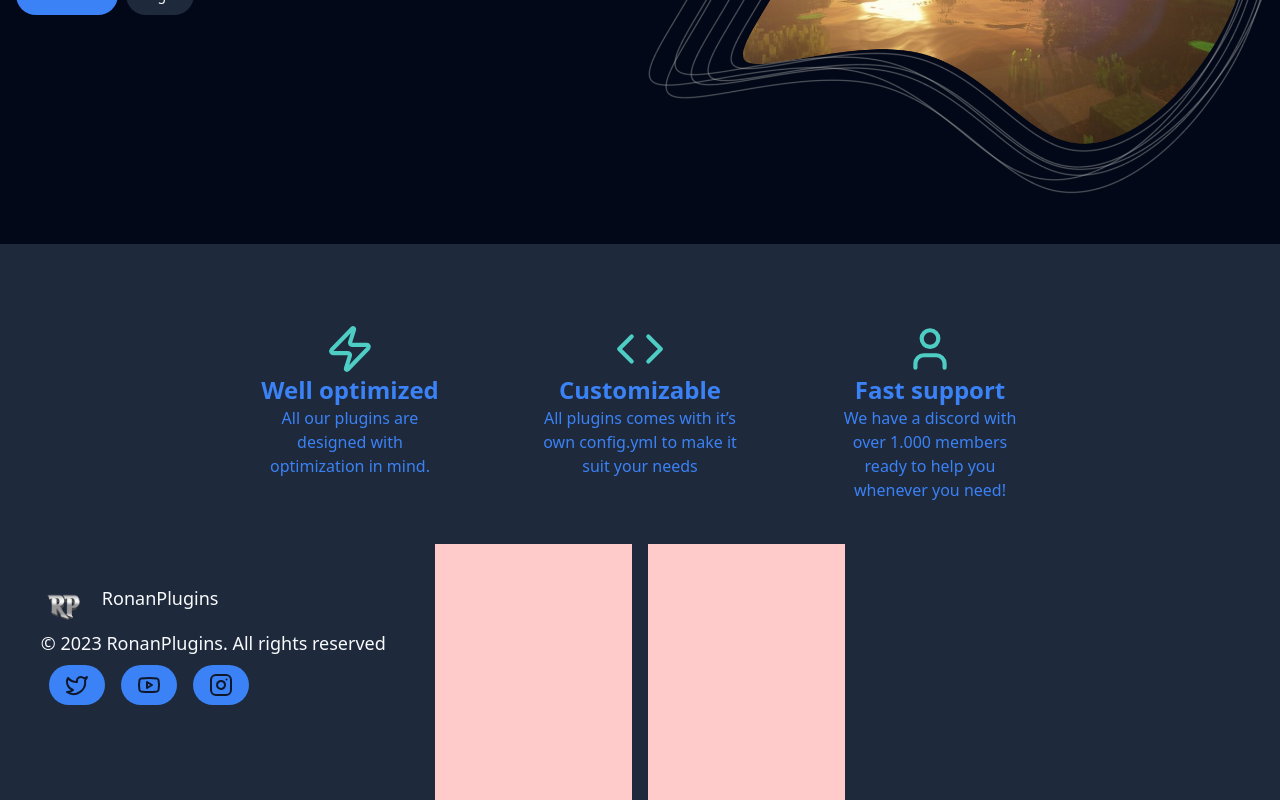
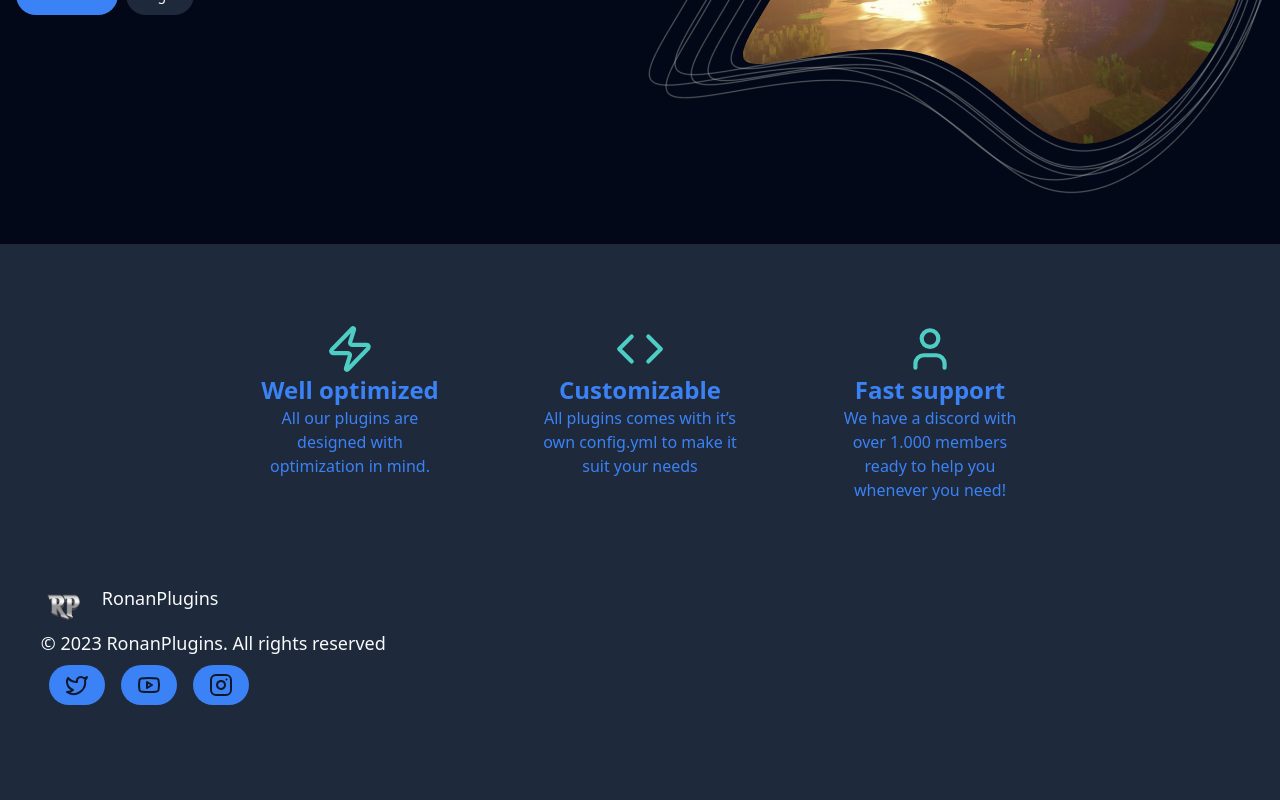
Before and after one commit to RonanPlugins/RonanPluginsFrontend, a React (Vite) app: page /home in a window 1280 px wide. Shown: the part 387-1187 px from the top of the page. Built offline with nearby package versions, Linux system fonts and the light colour scheme.

Commit message:
footer changes

```diff
--- a/src/components/home/Footer.tsx
+++ b/src/components/home/Footer.tsx
@@ -24,8 +24,8 @@ export default function Footer() {
           })}
         </div>
       </div>
-      <div className="bg-red-200 mx-2"></div>
-      <div className="bg-red-200 mx-2"></div>
+      {/* <div className="mx-2"></div> */}
+      {/* <div className="mx-2"></div> */}
     </div>
   );
 }
```
